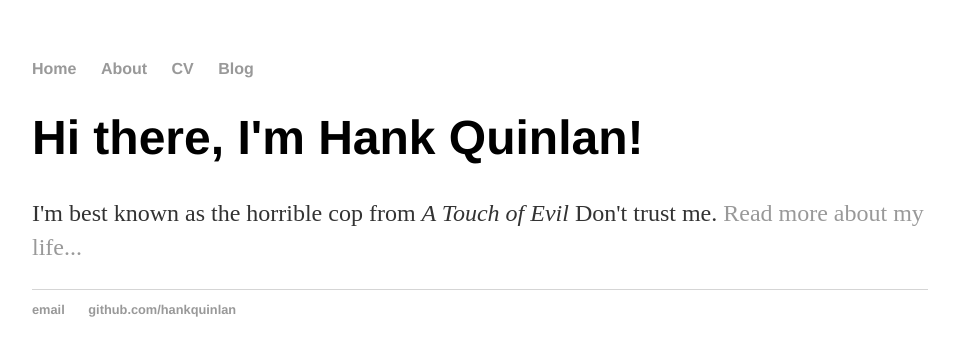
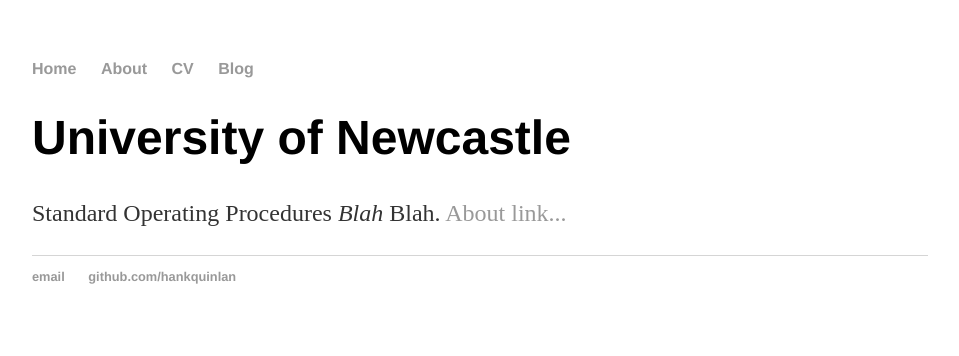
Before and after one commit to hannekum/hannekum.github.io, a Jekyll site: the page built from index.html, in a window 1280 px wide. Shown: the top 356 px of the page, without its empty margins (160-1119 px from the left). Built offline with Jekyll 4.4.1, drawn with Linux system fonts in a browser that asks for light colours.

Commit message:
Update index.html

```diff
--- a/index.html
+++ b/index.html
@@ -1,8 +1,8 @@
 ---
 layout: default
-title: Hank Quinlan, Horrible Cop
+title: University of Newcastle, Electrical Engineering and Computing
 ---
 <div class="blurb">
-	<h1>Hi there, I'm Hank Quinlan!</h1>
-	<p>I'm best known as the horrible cop from <em>A Touch of Evil</em> Don't trust me. <a href="/about">Read more about my life...</a></p>
+	<h1>University of Newcastle</h1>
+	<p>Standard Operating Procedures <em>Blah</em> Blah. <a href="/about">About link...</a></p>
 </div><!-- /.blurb -->
```
